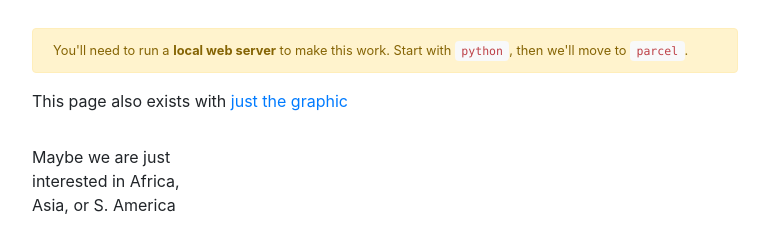
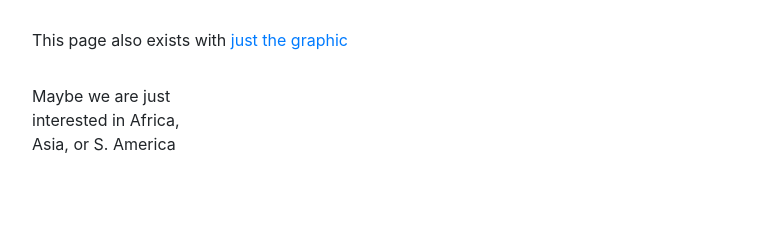
Before and after one commit to Yuanqi-Hong/sample-d3-project, a website: page docs/index.html in a window 1280 px wide. Shown: the part 80-332 px from the top of the page, without its empty margins (255-1024 px from the left). Drawn offline with nearby package versions, Linux system fonts and the light colour scheme.

Commit message:
new build

```diff
--- a/docs/index.html
+++ b/docs/index.html
@@ -1 +1 @@
-<html> <head> <meta charset="utf-8"> <link rel="stylesheet" href="https://maxcdn.bootstrapcdn.com/bootstrap/4.0.0-beta/css/bootstrap.min.css"> <style>svg{display:block;margin:0 auto}h1{margin-bottom:2rem}body{padding-top:2rem;padding-bottom:2rem}h3{margin-top:3rem;margin-bottom:1rem}.container{max-width:46rem}img.block{display:block;border:1p solid #333;margin:0 auto}.axis line,.axis path{stroke-width:.5;stroke:#999}</style> </head>  <body> <div class="container"> <div class="row"> <div class="col-12"> <h1>Events in D3</h1> <p class="alert alert-warning small">You'll need to run a <strong>local web server</strong> to make this work. Start with <code>python</code>, then we'll move to <code>parcel</code>.</p> <p>This page also exists with <a href="/sample-d3-project/solo.html">just the graphic</a></p> </div> </div> <div class="row mt-3"> <div class="col-3"> <p> Maybe we are just interested in Africa, Asia, or S. America </p> <div id="info" style="display:none"> <p> <strong id="name"></strong> has a life expectancy of <strong id="life"></strong> and a per capita GDP of <strong id="GDP"></strong> </p> </div> </div> <div class="col-9"> <div id="chart"></div> </div> </div>   <script src="/sample-d3-project/graph.b12a287a.js"></script> </div> </body> </html>
+<html> <head> <meta charset="utf-8"> <link rel="stylesheet" href="https://maxcdn.bootstrapcdn.com/bootstrap/4.0.0-beta/css/bootstrap.min.css"> <style>svg{display:block;margin:0 auto}h1{margin-bottom:2rem}body{padding-top:2rem;padding-bottom:2rem}h3{margin-top:3rem;margin-bottom:1rem}.container{max-width:46rem}img.block{display:block;border:1p solid #333;margin:0 auto}.axis line,.axis path{stroke-width:.5;stroke:#999}</style> </head>  <body> <div class="container"> <div class="row"> <div class="col-12"> <h1>Events in D3</h1> <p>This page also exists with <a href="/sample-d3-project/solo.html">just the graphic</a></p> </div> </div> <div class="row mt-3"> <div class="col-3"> <p> Maybe we are just interested in Africa, Asia, or S. America </p> <div id="info" style="display:none;background-color:#222;color:#fff;word-wrap:break-word;padding:10px"> <p> <strong id="name"></strong> has a life expectancy of <strong id="life"></strong> and a per capita GDP of <strong id="GDP"></strong> </p> </div> </div> <div class="col-9"> <div id="chart"></div> </div> </div>   <script src="/sample-d3-project/graph.b12a287a.js"></script> </div> </body> </html>
```
